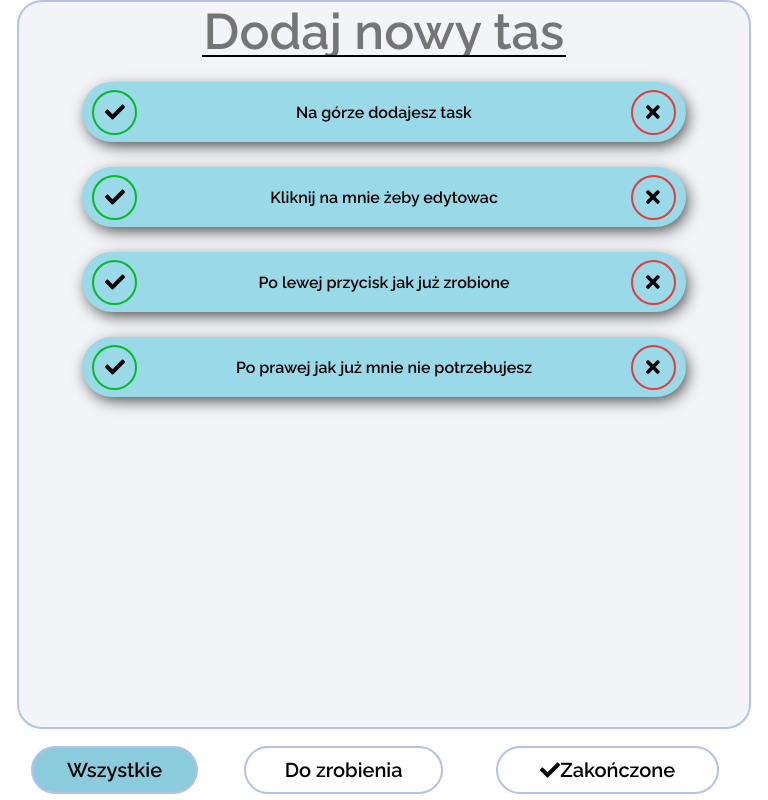
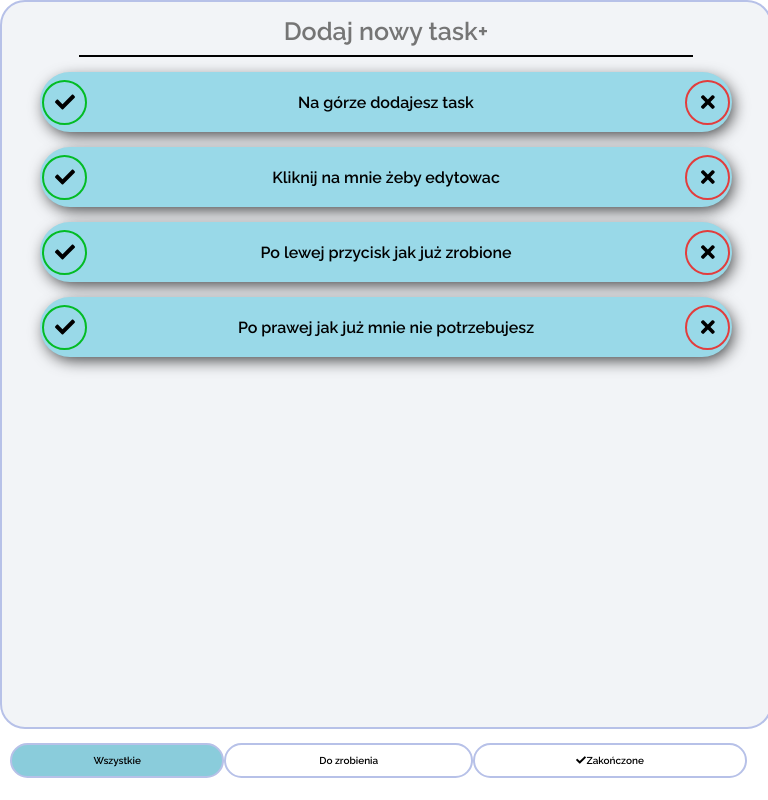
Before and after one commit to PgCola/todo_vue, a plain HTML site: page index.html in a window 768 px wide. Drawn offline with nearby package versions, Linux system fonts and the light colour scheme.

Commit message:
Added some responsiveness

```diff
--- a/index.html
+++ b/index.html
@@ -6,6 +6,7 @@
 		<meta http-equiv="Content-Type" content="text/html; charset=utf-8">
 		<script defer src="https://use.fontawesome.com/releases/v5.0.6/js/all.js"></script>
 		<link href="https://use.fontawesome.com/releases/v5.0.6/css/all.css" rel="stylesheet">
+		<meta name="viewport" content="width=device-width, initial-scale=1.0">
 
 	</head>
 	<body>
--- a/style.css
+++ b/style.css
@@ -5,115 +5,14 @@ html,body {
 	margin: 0;
 	font-family: 'Raleway', sans-serif;
 	 word-break: break-all;
+	 overflow-x: hidden;
 	}
 button:focus{
     outline: none;
 }
 
-.edit{
-	display: none;
-}
-#todo{
-	background-color: #f2f4f7;
-	border-radius: 25px;
-	border: 2px solid #b7c1e8;
-	width: 95%;
-	margin: 0 auto;
-	height: 90vh;
-	padding-top: 5px;
-
-}
-.todos{
-	overflow-y: scroll;
-	overflow-x: hidden;
-	height: 90%;
-}
-.todo{
-	border: none;
-	border-radius: 50px;
-	list-style: none;
-	text-align: center;
-	margin-top: 25px;
-	margin-bottom: 25px;
-	background-color: #99d9e8;
-	-webkit-box-shadow: 3px 5px 16px -2px rgba(0,0,0,0.75);
-	-moz-box-shadow: 3px 5px 16px -2px rgba(0,0,0,0.75);
-	box-shadow: 3px 5px 16px -2px rgba(0,0,0,0.75);
-
-
-}
-.todo p{
-	cursor: pointer;
-}
-.top{
-
-}
-.top_input{
-	width: 50%;
-	border: none;
-	border-bottom: solid 2px;
-	background-color: transparent;
-	height: 50px;
-	font-size: 50px;
-	text-align: center;
-	font-family: 'Raleway', sans-serif;
-}
-.top_input:focus{
-    outline: none;
-
-}
-.edit_input{
-	background-color: transparent;
-	border: none;
-	font-family: 'Raleway', sans-serif;
-	line-height: 100%;
-	text-align: center;
-	font-size: 16px;
-	text-decoration: underline;
-	width: 100%;
-	height: 60px;
-}
-
-@keyframes showTask {
-    0% {opacity: 0; width: 0%}
-    100% {opacity: 1; width: 90%}
-}
-.todo{
-	width: 80%;
-
-}
-ul{
-	margin: auto;
-	padding: 0;
-	padding-left: 10px;
-	padding-right: 10px;
-	display: table;
-	min-height: 60px;
-
-
-}
-li{
-	display: table-cell;
-    vertical-align: middle;
-}
-.completed{
-	color: #03bc25;
-}
-.completed p {
-	text-decoration: line-through;
-}
-li p{
-	width: 100%;
-}
-
-
-
-
-
-
-
-
-@keyframes onHoverComplete {
+@media screen and (min-width: 768px){
+	@keyframes onHoverComplete {
     from {background-color: transparent;}
     to {background-color: #03bc25; font-size: 30px; color: white;}
 }
@@ -157,11 +56,6 @@ li p{
 	animation-duration: 0.1s;
 	animation-fill-mode: forwards;
 }
-
-
-
-
-
 @keyframes onHoverDelete {
     from {background-color: transparent;}
     to {background-color: #e23d3d; font-size: 30px; color: white;}
@@ -186,13 +80,49 @@ li p{
 	animation-fill-mode: forwards;
 }
 
+
+#todo{
+	background-color: #f2f4f7;
+	border-radius: 25px;
+	border: 2px solid #b7c1e8;
+	width: 95%;
+	margin: 0 auto;
+	height: 90vh;
+	padding-top: 5px;
+}
+.todo{
+	border: none;
+	border-radius: 50px;
+	list-style: none;
+	text-align: center;
+	margin-top: 25px;
+	margin-bottom: 25px;
+	background-color: #99d9e8;
+	-webkit-box-shadow: 3px 5px 16px -2px rgba(0,0,0,0.75);
+	-moz-box-shadow: 3px 5px 16px -2px rgba(0,0,0,0.75);
+	box-shadow: 3px 5px 16px -2px rgba(0,0,0,0.75);
+}
+.top_input{
+	width: 50%;
+	border: none;
+	border-bottom: solid 2px;
+	background-color: transparent;
+	height: 50px;
+	font-size: 50px;
+	text-align: center;
+	font-family: 'Raleway', sans-serif;
+}
+.todo{
+	width: 80%;
+
+}
 .filters{
 	position: absolute;
 	bottom: 0;
 	left: 0;
-
 	display: table;
 	width: 96%;
+	vertical-align: center;
 }
 
 .filter_button{
@@ -237,4 +167,194 @@ li p{
 	animation-fill-mode: forwards;
 }
 
+
 }
+
+
+
+
+
+
+
+
+@media screen and (max-width: 768px){
+#todo{
+	background-color: #f2f4f7;
+	width: 100%;
+	height: 90vh;
+}
+.todo{
+	border: none;
+	border-radius: 50px;
+	list-style: none;
+	text-align: center;
+	margin-top: 15px;
+	margin-bottom: 15px;
+	background-color: #99d9e8;
+	-webkit-box-shadow: 3px 5px 16px -2px rgba(0,0,0,0.75);
+	-moz-box-shadow: 3px 5px 16px -2px rgba(0,0,0,0.75);
+	box-shadow: 3px 5px 16px -2px rgba(0,0,0,0.75);
+}
+.top_input{
+	width: 80%;
+	border: none;
+	border-bottom: solid 2px;
+	background-color: transparent;
+	height: 50px;
+	font-size: 25px;
+	text-align: center;
+	font-family: 'Raleway', sans-serif;
+}
+.complete{
+	display: table-cell;
+	vertical-align: middle;
+
+}
+.complete_button{
+	border: solid 2px #03bc25;
+	background-color: transparent;
+	border-radius: 100%;
+	cursor: pointer;
+	width: 45px;
+	height: 45px;
+	font-size: 20px;
+}
+
+.completed_button{
+	border: solid 2px #03bc25;
+	background-color: #03bc25;;
+	border-radius: 100%;
+	cursor: pointer;
+	width: 45px;
+	height: 45px;
+	font-size: 30px;
+	color: white;
+}
+.delete{
+	display: table-cell;
+	vertical-align: middle;
+
+}
+.delete_button{
+	border: solid 2px #e23d3d;
+	background-color: transparent;
+	border-radius: 100%;
+	cursor: pointer;
+	width: 45px;
+	height: 45px;
+	font-size: 20px;
+}
+
+.todo{
+	width: 90%;
+
+}
+.filters{
+	position: absolute;
+	bottom: 0;
+	left: 0;
+	margin: 10px;
+	display: table;
+	width: 96%;
+}
+
+.filter_button{
+	background-color: transparent;
+	border: none;
+	font-family: 'Raleway', sans-serif;
+	padding: 10px;
+	border-radius: 25px;
+	border: 2px solid #b7c1e8;
+	display: table-cell;
+	vertical-align: middle;
+	width: 100%;
+	font-size: 10px;
+}
+.fil_active{
+	background-color: #8accdb;
+	border: none;
+	font-size: 10px;
+	font-family: 'Raleway', sans-serif;
+	padding: 10px;
+	border-radius: 25px;
+	border: 2px solid #b7c1e8;
+	display: table-cell;
+	vertical-align: middle;
+	width: 100%;
+}
+}
+
+
+
+
+
+
+
+
+
+.edit{
+	display: none;
+}
+
+.todos{
+	overflow-y: scroll;
+	overflow-x: hidden;
+	height: 90%;
+}
+.todo p{
+	cursor: pointer;
+}
+
+.top_input:focus{
+    outline: none;
+
+}
+.edit_input{
+	background-color: transparent;
+	border: none;
+	font-family: 'Raleway', sans-serif;
+	line-height: 100%;
+	text-align: center;
+	font-size: 16px;
+	text-decoration: underline;
+	width: 100%;
+	height: 60px;
+}
+
+ul{
+	margin: auto;
+	padding: 0;
+	display: table;
+	min-height: 60px;
+
+
+}
+li{
+	display: table-cell;
+    vertical-align: middle;
+}
+.completed{
+	color: #03bc25;
+}
+.completed p {
+	text-decoration: line-through;
+}
+li p{
+	width: 100%;
+}
+
+
+
+
+
+
+
+
+
+
+
+
+
+
+
+}
```
